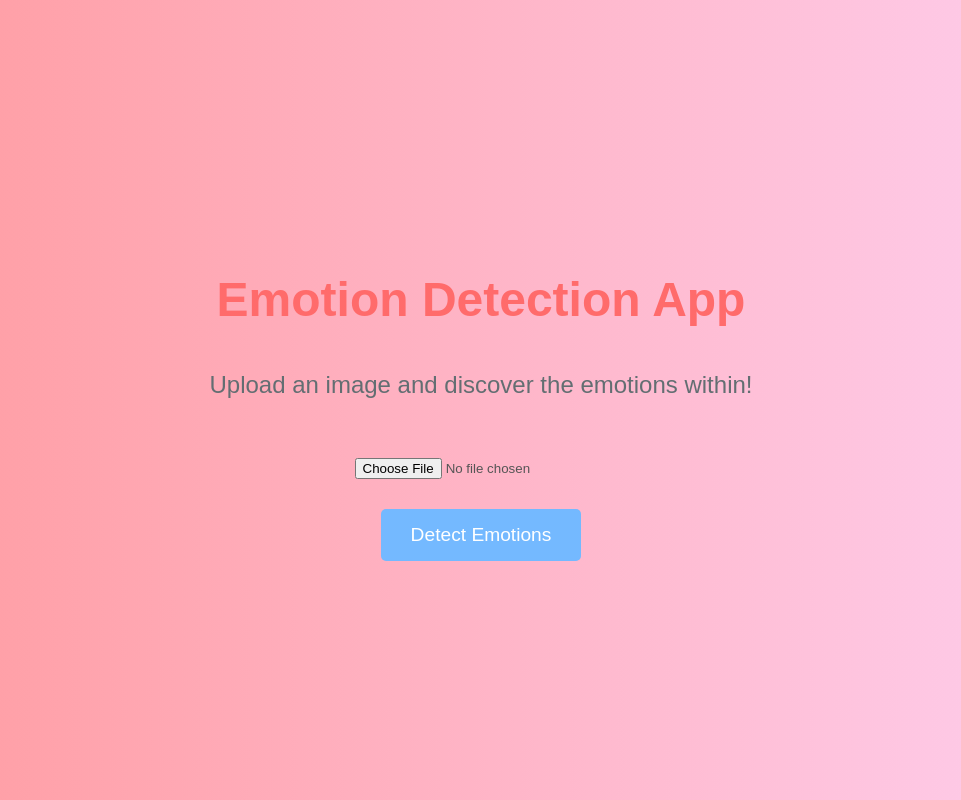
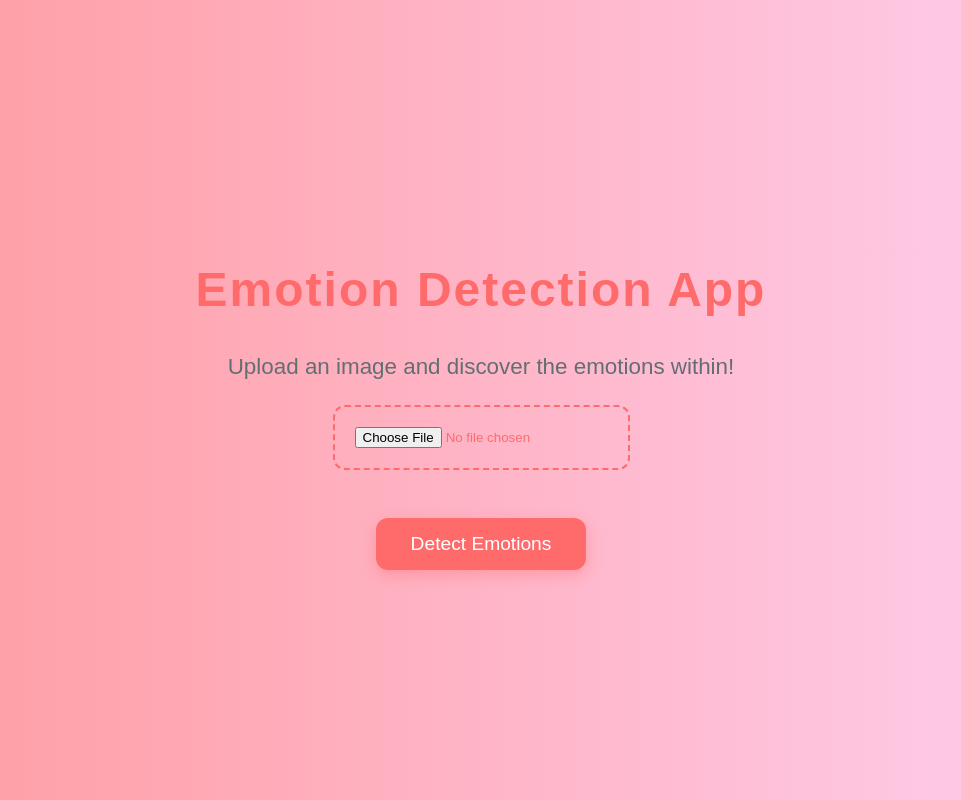
Before and after one commit to Raviteja0405/EmotionDetectionSystem, a Flask app: page / in a window 1280 px wide. Shown: the whole page, without its empty margins (159-1120 px from the left). Run offline with Flask 2, Linux system fonts and the light colour scheme.

Commit message:
Add Styles and requiements update

```diff
--- a/app/static/css/style.css
+++ b/app/static/css/style.css
@@ -1,71 +1,6 @@
-body {
-  margin: 0;
-  padding: 0;
-  font-family: "Arial", sans-serif;
-  background: linear-gradient(
-    to right,
-    #3498db,
-    #2c3e50
-  );
-  color: #fff;
-  height: 100vh;
-  display: flex;
-  flex-direction: column;
-  justify-content: center;
-  align-items: center;
-}
-.container {
-  max-width: 600px;
-  margin: 50px auto;
-  background-color: #fff;
-  padding: 20px;
-  border-radius: 10px;
-  box-shadow: 0 0 10px rgba(0, 0, 0, 0.1);
-}
-
-h1,
-h2 {
-  color: #333;
-}
-
-form {
-  margin-top: 20px;
-}
-
-label {
-  font-size: 16px;
-  color: #555;
-}
-
-input {
-  margin-top: 5px;
-  padding: 10px;
-  width: 100%;
+/* Reset and base */
+* {
   box-sizing: border-box;
-}
-
-button {
-  background-color: #3498db;
-  color: #fff;
-  padding: 10px 20px;
-  border: none;
-  border-radius: 5px;
-  cursor: pointer;
-}
-
-button:hover {
-  background-color: #2980b9;
-}
-
-.result-container {
-  margin-top: 20px;
-}
-
-img {
-  max-width: 400px;
-  height: auto;
-  border-radius: 5px;
-  box-shadow: 0 0 10px rgba(0, 0, 0, 0.1);
 }
 
 body {
@@ -73,9 +8,7 @@ body {
   padding: 0;
   font-family: "Arial", sans-serif;
   background: linear-gradient(to right, #ff9a9e, #fecfef);
-  /* Gradient background */
   color: #333;
-  /* Text color on the gradient background */
   height: 100vh;
   display: flex;
   flex-direction: column;
@@ -84,34 +17,94 @@ body {
   text-align: center;
 }
 
+.container {
+  max-width: 600px;
+  background: #fff;
+  padding: 30px 40px;
+  border-radius: 15px;
+  box-shadow: 0 12px 25px rgba(255, 105, 135, 0.3);
+  transition: box-shadow 0.3s ease;
+}
+
+.container:hover {
+  box-shadow: 0 15px 35px rgba(255, 105, 135, 0.5);
+}
+
 h1 {
   font-size: 3em;
-  margin-bottom: 20px;
+  margin-bottom: 15px;
   color: #ff6b6b;
-  /* Heading color */
+  font-weight: 700;
+  letter-spacing: 2px;
 }
 
 p {
-  font-size: 1.5em;
+  font-size: 1.4em;
+  margin-bottom: 25px;
   color: #636e72;
-  /* Paragraph text color */
+}
+
+form {
+  display: flex;
+  flex-direction: column;
+  align-items: center;
+  gap: 15px;
+}
+
+input[type="file"] {
+  border: 2px dashed #ff6b6b;
+  padding: 20px;
+  border-radius: 12px;
+  cursor: pointer;
+  transition: border-color 0.3s ease;
+  width: 100%;
+  max-width: 400px;
+  color: #ff6b6b;
+}
+
+input[type="file"]:hover {
+  border-color: #ff4757;
 }
 
 button {
-  padding: 15px 30px;
+  background-color: #ff6b6b;
+  color: white;
+  padding: 15px 35px;
   font-size: 1.2em;
-  background-color: #74b9ff;
-  /* Button color */
-  color: #fff;
-  /* Button text color */
   border: none;
-  border-radius: 5px;
-  margin-top: 20px;
+  border-radius: 12px;
   cursor: pointer;
-  transition: background-color 0.3s ease;
+  box-shadow: 0 5px 15px rgba(255, 107, 107, 0.4);
+  transition: background-color 0.3s ease, box-shadow 0.3s ease;
 }
 
 button:hover {
-  background-color: #0984e3;
-  /* Button color on hover */
+  background-color: #ff4757;
+  box-shadow: 0 7px 20px rgba(255, 71, 87, 0.6);
 }
+
+.result-container {
+  margin-top: 30px;
+  background: #ffe3e3;
+  padding: 20px;
+  border-radius: 15px;
+  box-shadow: 0 10px 20px rgba(255, 107, 107, 0.2);
+  max-width: 450px;
+  color: #b23a3a;
+}
+
+.result-container h2 {
+  margin-bottom: 10px;
+  font-weight: 700;
+}
+
+.result-container p {
+  margin-bottom: 15px;
+  font-size: 1.1em;
+}
+
+img {
+  max-width: 100%;
+  border-radius: 12px;
+  box-shadow: 0 8px 20px rgba(255, 107, 107, 0.3);
+}
```
Also changed, not shown: requirements.txt (+50 -4 lines), README.md, 1 other file.
